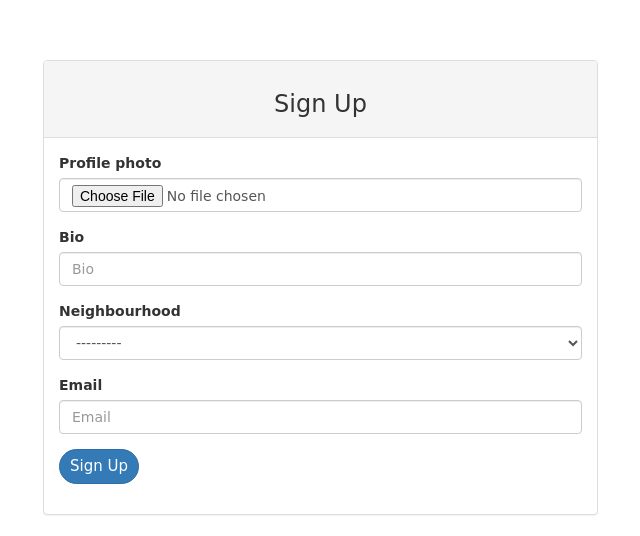
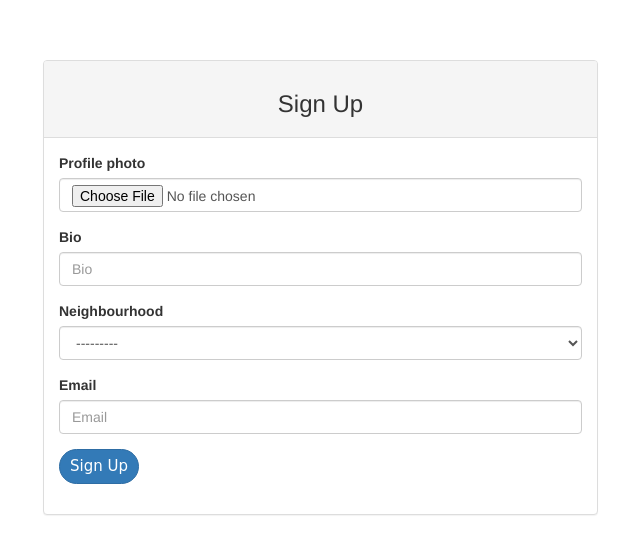
Before and after one commit to nziokaivy/hood, a Django app: template hood/templates/registration/registration_form.html in a window 1280 px wide. Shown: the part 400-936 px from the top of the page, without its empty margins (277-917 px from the left). Run offline with Django 3.2, Linux system fonts and the light colour scheme; the template is opened without the code that fills it: values that come from a table or form of the project are taken from there, others are empty; some libraries are stand-ins or nearby versions.

Commit message:
style create profile page

```diff
--- a/hood/templates/create_profile.html
+++ b/hood/templates/create_profile.html
@@ -3,6 +3,9 @@
 {% load static %}
 
 {% block content %}
+<style>
+  body, h1,h2,h3,h4,h5,h6 {font-family: "Montserrat", sans-serif}
+</style>
 <div class="container">
   <div class="row">
     <!-- Empty div -->
--- a/hood/templates/my_profile.html
+++ b/hood/templates/my_profile.html
@@ -4,6 +4,8 @@
 {% block content %}
 
 {% include "navbar.html" %}
+
+
 
 
 <head>
@@ -24,6 +26,8 @@
 </style>
 <br>
 <br>
+
+<div class="w3-main w3-padding-large" style="margin-left:60%">
 
  <div class="content-section" style="margin-left:30px;">
     <div class="media">
@@ -63,3 +67,4 @@
   {%endfor%}
     </div>
   {% endblock %}
+  </div>
--- a/hood/templates/registration/login.html
+++ b/hood/templates/registration/login.html
@@ -3,7 +3,7 @@
 {% block content %}
 
 
-<img src="/static/images/camera.jpg" style="width:100%; height:450px; margin-top:0px;" >
+<img src="https://cdn.pixabay.com/photo/2015/03/26/09/41/condominium-690086_960_720.jpg" style="width:100%; height:450px; margin-top:0px;" >
         <div class="container">
             <div class="row">
                 <!-- Empty div -->
--- a/hood/templates/registration/registration_form.html
+++ b/hood/templates/registration/registration_form.html
@@ -12,7 +12,7 @@
   <img src="https://cdn.pixabay.com/photo/2015/03/26/09/41/condominium-690086_960_720.jpg" style="width:100%; height:400px; margin-top:0px;" >
 </div>
 
-<div class="container" style="font-family: 'Playfair Display', serif; font-family: 'Sniglet', cursive;">
+<div class="container">
   <div class="row">
 
       <div class=" col-md-4" style="margin-top:50px; width:5rem; margin-left:20rem;"></div>
@@ -24,11 +24,11 @@
       <div class="panel panel-default">
 
         <div class="panel-heading">
-          <h3 class="text-center" style="font-family: 'Playfair Display', serif; font-family: 'Sniglet', cursive;">Sign Up</h3>
+          <h3 class="text-center" >Sign Up</h3>
         </div>
         <div class="panel-body">
 
-          <form  action="/accounts/register/" method="post" style="font-family: 'Playfair Display', serif; font-family: 'Sniglet', cursive;">
+          <form  action="/accounts/register/" method="post">
             {% csrf_token %}
             {% bootstrap_form form %}
             <div class="form-group">
--- a/neighbourhood/settings.py
+++ b/neighbourhood/settings.py
@@ -127,3 +127,6 @@ STATIC_URL = '/static/'
 
 MEDIA_URL = '/media/'
 MEDIA_ROOT = os.path.join(BASE_DIR, 'media')
+
+LOGIN_REDIRECT_URL = "home"
+LOGIN_URL = 'login'
```
Also changed, not shown: media/pics/animal.jpg (added), media/pics/animal_goxNrG9.jpg (added).
